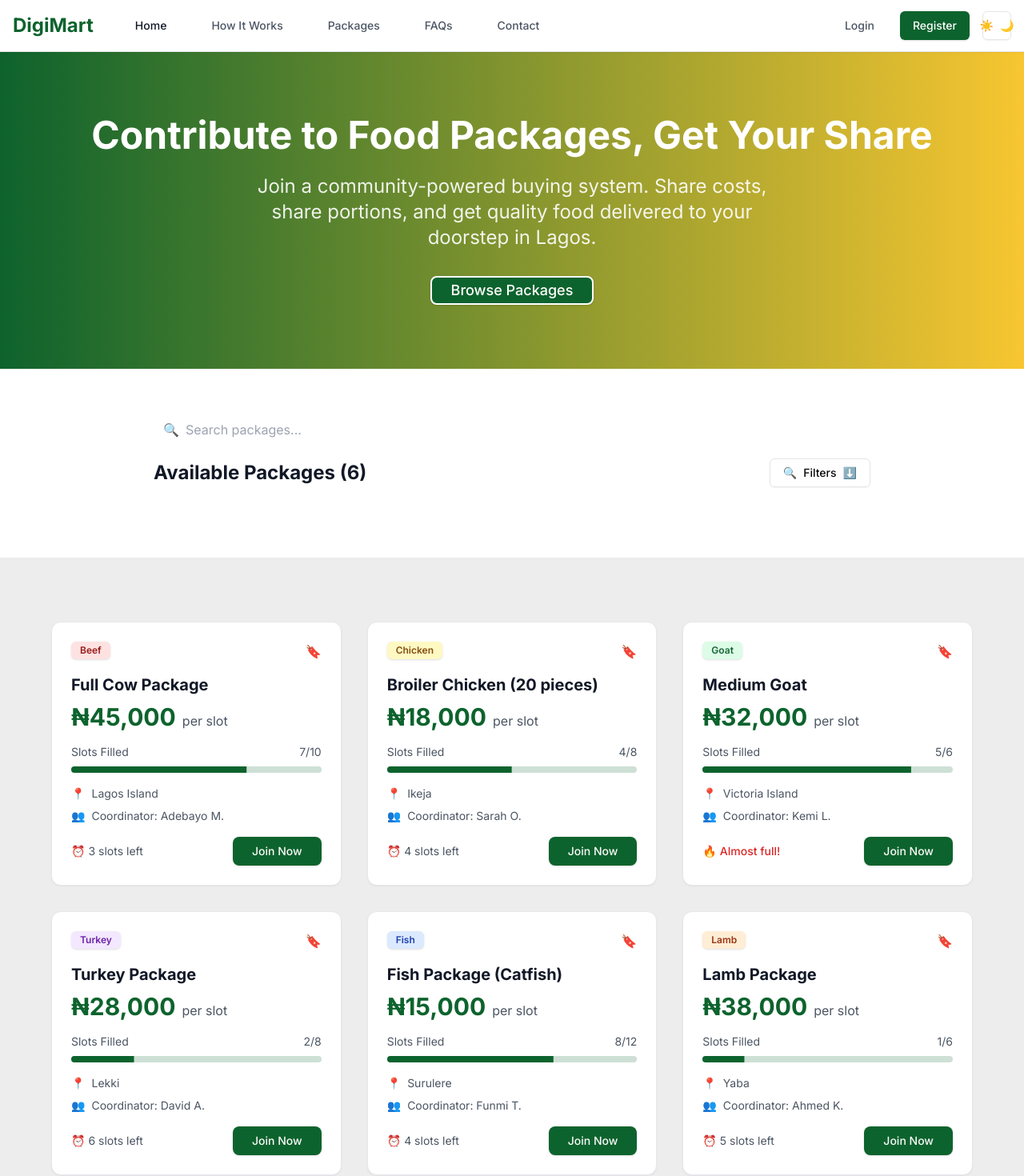
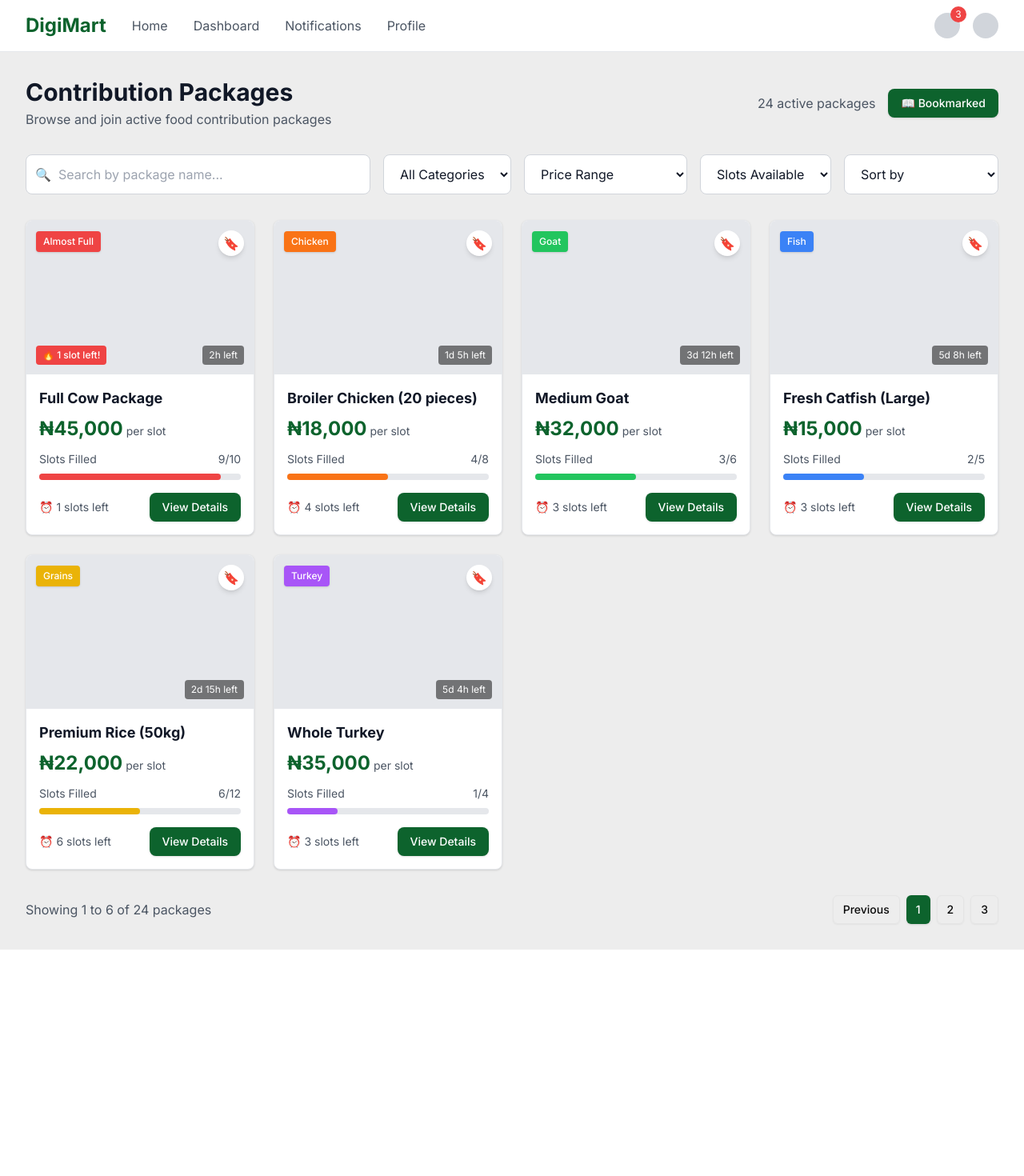
Before and after one commit to Kri8tivemike/DigiMart, a Next.js app: page /packages in a window 1280 px wide. Shown: the top 1470 px of the page at 80% size. After the commit the page ends 1187 px from the top, so only its background shows below. Built offline with nearby package versions, Linux system fonts and the light colour scheme.

Commit message:
Update packages page UI to match new design with improved header, filters, and card layout

```diff
--- a/src/app/packages/page.tsx
+++ b/src/app/packages/page.tsx
@@ -1,22 +1,17 @@
 'use client'
 
 import { useState } from 'react'
-import { PageTemplate, ContentSection } from '@/components/templates/page-template'
 import { Card } from '@/components/ui/card'
 import { Button } from '@/components/ui/button'
 import { Badge } from '@/components/ui/badge'
 import { Progress } from '@/components/ui/progress'
-// Temporarily using simple icon placeholders to avoid lucide-react issues
-const Clock = () => <span>⏰</span>
-const Users = () => <span>👥</span>
-const MapPin = () => <span>📍</span>
-const Filter = () => <span>🔍</span>
+
+// Temporary emoji placeholders for icons
 const Search = () => <span>🔍</span>
 const Bookmark = () => <span>🔖</span>
-const Flame = () => <span>🔥</span>
-const ChevronDown = () => <span>⬇️</span>
+const Clock = () => <span>⏰</span>
 
-// Mock data for packages
+// Mock data for packages matching the design
 const packages = [
   {
     id: 1,
@@ -24,14 +19,16 @@ const packages = [
     type: 'Beef',
     price: 45000,
     slotsTotal: 10,
-    slotsFilled: 7,
+    slotsFilled: 9,
     location: 'Lagos Island',
-    timeLeft: '3 days',
+    timeLeft: '2h left',
     isBookmarked: false,
-    isAlmostFull: false,
+    isAlmostFull: true,
     description: 'Premium quality beef from grass-fed cattle',
     coordinator: 'Adebayo M.',
-    deliveryDate: '2024-01-15'
+    deliveryDate: '2024-01-15',
+    image: '/api/placeholder/300/200',
+    tag: 'Almost Full'
   },
   {
     id: 2,
@@ -41,12 +38,14 @@ const packages = [
     slotsTotal: 8,
     slotsFilled: 4,
     location: 'Ikeja',
-    timeLeft: '5 days',
+    timeLeft: '1d 5h left',
     isBookmarked: true,
     isAlmostFull: false,
     description: 'Fresh broiler chickens, farm-raised',
     coordinator: 'Sarah O.',
-    deliveryDate: '2024-01-18'
+    deliveryDate: '2024-01-18',
+    image: '/api/placeholder/300/200',
+    tag: 'Chicken'
   },
   {
     id: 3,
@@ -54,203 +53,211 @@ const packages = [
     type: 'Goat',
     price: 32000,
     slotsTotal: 6,
-    slotsFilled: 5,
+    slotsFilled: 3,
     location: 'Victoria Island',
-    timeLeft: '1 day',
+    timeLeft: '3d 12h left',
     isBookmarked: true,
-    isAlmostFull: true,
+    isAlmostFull: false,
     description: 'Fresh goat meat, locally sourced',
     coordinator: 'Kemi L.',
-    deliveryDate: '2024-01-12'
+    deliveryDate: '2024-01-12',
+    image: '/api/placeholder/300/200',
+    tag: 'Goat'
   },
   {
     id: 4,
-    title: 'Turkey Package',
+    title: 'Fresh Catfish (Large)',
+    type: 'Fish',
+    price: 15000,
+    slotsTotal: 5,
+    slotsFilled: 2,
+    location: 'Surulere',
+    timeLeft: '5d 8h left',
+    isBookmarked: false,
+    isAlmostFull: false,
+    description: 'Fresh catfish from local farms',
+    coordinator: 'Funmi T.',
+    deliveryDate: '2024-01-16',
+    image: '/api/placeholder/300/200',
+    tag: 'Fish'
+  },
+  {
+    id: 5,
+    title: 'Premium Rice (50kg)',
+    type: 'Grains',
+    price: 22000,
+    slotsTotal: 12,
+    slotsFilled: 6,
+    location: 'Yaba',
+    timeLeft: '2d 15h left',
+    isBookmarked: false,
+    isAlmostFull: false,
+    description: 'Premium quality rice, locally sourced',
+    coordinator: 'Ahmed K.',
+    deliveryDate: '2024-01-19',
+    image: '/api/placeholder/300/200',
+    tag: 'Grains'
+  },
+  {
+    id: 6,
+    title: 'Whole Turkey',
     type: 'Turkey',
-    price: 28000,
-    slotsTotal: 8,
-    slotsFilled: 2,
+    price: 35000,
+    slotsTotal: 4,
+    slotsFilled: 1,
     location: 'Lekki',
-    timeLeft: '7 days',
+    timeLeft: '5d 4h left',
     isBookmarked: false,
     isAlmostFull: false,
     description: 'Premium turkey for special occasions',
     coordinator: 'David A.',
-    deliveryDate: '2024-01-20'
-  },
-  {
-    id: 5,
-    title: 'Fish Package (Catfish)',
-    type: 'Fish',
-    price: 15000,
-    slotsTotal: 12,
-    slotsFilled: 8,
-    location: 'Surulere',
-    timeLeft: '4 days',
-    isBookmarked: false,
-    isAlmostFull: false,
-    description: 'Fresh catfish from local farms',
-    coordinator: 'Funmi T.',
-    deliveryDate: '2024-01-16'
-  },
-  {
-    id: 6,
-    title: 'Lamb Package',
-    type: 'Lamb',
-    price: 38000,
-    slotsTotal: 6,
-    slotsFilled: 1,
-    location: 'Yaba',
-    timeLeft: '6 days',
-    isBookmarked: false,
-    isAlmostFull: false,
-    description: 'Tender lamb meat, premium quality',
-    coordinator: 'Ahmed K.',
-    deliveryDate: '2024-01-19'
+    deliveryDate: '2024-01-20',
+    image: '/api/placeholder/300/200',
+    tag: 'Turkey'
   }
 ]
 
 const typeColors = {
-  Beef: 'bg-red-100 text-red-800 dark:bg-red-900 dark:text-red-200',
-  Chicken: 'bg-yellow-100 text-yellow-800 dark:bg-yellow-900 dark:text-yellow-200',
-  Goat: 'bg-green-100 text-green-800 dark:bg-green-900 dark:text-green-200',
-  Turkey: 'bg-purple-100 text-purple-800 dark:bg-purple-900 dark:text-purple-200',
-  Fish: 'bg-blue-100 text-blue-800 dark:bg-blue-900 dark:text-blue-200',
-  Lamb: 'bg-orange-100 text-orange-800 dark:bg-orange-900 dark:text-orange-200'
+  Beef: 'bg-red-500 text-white',
+  Chicken: 'bg-orange-500 text-white',
+  Goat: 'bg-green-500 text-white',
+  Turkey: 'bg-purple-500 text-white',
+  Fish: 'bg-blue-500 text-white',
+  Grains: 'bg-yellow-500 text-white'
 }
 
 export default function PackagesPage() {
   const [searchTerm, setSearchTerm] = useState('')
-  const [selectedType, setSelectedType] = useState('All')
-  const [selectedLocation, setSelectedLocation] = useState('All')
-  const [showFilters, setShowFilters] = useState(false)
+  const [selectedCategory, setSelectedCategory] = useState('All Categories')
+  const [selectedPriceRange, setSelectedPriceRange] = useState('Price Range')
+  const [selectedSlots, setSelectedSlots] = useState('Slots Available')
+  const [selectedSort, setSelectedSort] = useState('Sort by')
 
   const filteredPackages = packages.filter(pkg => {
-    const matchesSearch = pkg.title.toLowerCase().includes(searchTerm.toLowerCase()) ||
-                         pkg.description.toLowerCase().includes(searchTerm.toLowerCase())
-    const matchesType = selectedType === 'All' || pkg.type === selectedType
-    const matchesLocation = selectedLocation === 'All' || pkg.location === selectedLocation
-
-    return matchesSearch && matchesType && matchesLocation
+    const matchesSearch = pkg.title.toLowerCase().includes(searchTerm.toLowerCase())
+    return matchesSearch
   })
 
   const toggleBookmark = (id: number) => {
-    // In a real app, this would update the backend
     console.log(`Toggle bookmark for package ${id}`)
   }
 
   return (
-    <PageTemplate>
-      {/* Hero Section */}
-      <section className="section-spacing-major bg-gradient-to-r from-primary to-secondary text-white">
-        <div className="container-section text-center">
-          <h1 className="text-responsive-xl font-bold mb-6">
-            Contribute to Food Packages, Get Your Share
-          </h1>
-          <p className="text-responsive-md mb-8 opacity-90 max-w-2xl mx-auto">
-            Join a community-powered buying system. Share costs, share portions, and get quality food delivered to your doorstep in Lagos.
-          </p>
-          <Button className="btn-outline text-lg px-8 py-4">
-            Browse Packages
+    <div className="min-h-screen bg-gray-50 dark:bg-dark">
+      {/* Header */}
+      <header className="bg-white dark:bg-darkCard border-b border-gray-200 dark:border-darkBorder">
+        <div className="max-w-7xl mx-auto px-4 sm:px-6 lg:px-8">
+          <div className="flex justify-between items-center h-16">
+            {/* Logo and Navigation */}
+            <div className="flex items-center space-x-8">
+              <h1 className="text-2xl font-bold text-primary">DigiMart</h1>
+              <nav className="hidden md:flex space-x-8">
+                <a href="/" className="text-gray-600 dark:text-gray-300 hover:text-primary">Home</a>
+                <a href="#" className="text-gray-600 dark:text-gray-300 hover:text-primary">Dashboard</a>
+                <a href="#" className="text-gray-600 dark:text-gray-300 hover:text-primary">Notifications</a>
+                <a href="#" className="text-gray-600 dark:text-gray-300 hover:text-primary">Profile</a>
+              </nav>
+            </div>
+
+            {/* User Actions */}
+            <div className="flex items-center space-x-4">
+              <div className="relative">
+                <span className="absolute -top-2 -right-2 bg-red-500 text-white text-xs rounded-full h-5 w-5 flex items-center justify-center">3</span>
+                <div className="w-8 h-8 bg-gray-300 rounded-full"></div>
+              </div>
+              <div className="w-8 h-8 bg-gray-300 rounded-full"></div>
+            </div>
+          </div>
+        </div>
+      </header>
+
+      {/* Main Content */}
+      <main className="max-w-7xl mx-auto px-4 sm:px-6 lg:px-8 py-8">
+        {/* Page Header */}
+        <div className="flex justify-between items-center mb-8">
+          <div>
+            <h1 className="text-3xl font-bold text-gray-900 dark:text-white">Contribution Packages</h1>
+            <p className="text-gray-600 dark:text-gray-300 mt-1">Browse and join active food contribution packages</p>
+          </div>
+          <div className="flex items-center space-x-4">
+            <span className="text-gray-600 dark:text-gray-300">24 active packages</span>
+            <Button className="bg-primary text-white px-4 py-2 rounded-lg">
+              📖 Bookmarked
             </Button>
           </div>
-      </section>
+        </div>
 
         {/* Search and Filters */}
-      <ContentSection variant="primary" spacing="minor">
-        <div className="max-w-4xl mx-auto">
-          {/* Search Bar */}
-          <div className="relative mb-6">
+        <div className="mb-8">
+          <div className="flex flex-col md:flex-row gap-4">
+            {/* Search */}
+            <div className="flex-1 relative">
               <div className="absolute left-3 top-1/2 transform -translate-y-1/2 text-gray-400">
                 <Search />
               </div>
               <input
                 type="text"
-              placeholder="Search packages..."
+                placeholder="Search by package name..."
                 value={searchTerm}
                 onChange={(e) => setSearchTerm(e.target.value)}
-              className="input-standard pl-10 w-full"
+                className="w-full pl-10 pr-4 py-3 border border-gray-300 dark:border-darkBorder rounded-lg bg-white dark:bg-darkCard text-gray-900 dark:text-white focus:ring-2 focus:ring-primary focus:border-transparent"
               />
             </div>
 
-          {/* Filter Toggle */}
-          <div className="flex justify-between items-center mb-6">
-            <h2 className="text-2xl font-bold text-heading">
-              Available Packages ({filteredPackages.length})
-            </h2>
-            <Button
-              variant="outline"
-              onClick={() => setShowFilters(!showFilters)}
-              className="flex items-center gap-2"
+            {/* Filters */}
+            <div className="flex gap-4">
+              <select
+                value={selectedCategory}
+                onChange={(e) => setSelectedCategory(e.target.value)}
+                className="px-4 py-3 border border-gray-300 dark:border-darkBorder rounded-lg bg-white dark:bg-darkCard text-gray-900 dark:text-white focus:ring-2 focus:ring-primary"
               >
-              <Filter />
-              Filters
-              <ChevronDown />
-            </Button>
-          </div>
+                <option>All Categories</option>
+                <option>Beef</option>
+                <option>Chicken</option>
+                <option>Fish</option>
+                <option>Grains</option>
+              </select>
 
-          {/* Filters */}
-          {showFilters && (
-            <div className="card-standard p-6 mb-8">
-              <div className="grid grid-cols-1 md:grid-cols-2 gap-6">
-                <div>
-                  <label className="label-standard">Package Type</label>
               <select
-                    value={selectedType}
-                    onChange={(e) => setSelectedType(e.target.value)}
-                    className="input-standard"
+                value={selectedPriceRange}
+                onChange={(e) => setSelectedPriceRange(e.target.value)}
+                className="px-4 py-3 border border-gray-300 dark:border-darkBorder rounded-lg bg-white dark:bg-darkCard text-gray-900 dark:text-white focus:ring-2 focus:ring-primary"
               >
-                    <option value="All">All Types</option>
-                    <option value="Beef">Beef</option>
-                    <option value="Chicken">Chicken</option>
-                    <option value="Goat">Goat</option>
-                    <option value="Turkey">Turkey</option>
-                    <option value="Fish">Fish</option>
-                    <option value="Lamb">Lamb</option>
+                <option>Price Range</option>
+                <option>Under ₦20,000</option>
+                <option>₦20,000 - ₦40,000</option>
+                <option>Above ₦40,000</option>
               </select>
-                </div>
-                <div>
-                  <label className="label-standard">Location</label>
+
               <select
-                    value={selectedLocation}
-                    onChange={(e) => setSelectedLocation(e.target.value)}
-                    className="input-standard"
+                value={selectedSlots}
+                onChange={(e) => setSelectedSlots(e.target.value)}
+                className="px-4 py-3 border border-gray-300 dark:border-darkBorder rounded-lg bg-white dark:bg-darkCard text-gray-900 dark:text-white focus:ring-2 focus:ring-primary"
               >
-                    <option value="All">All Locations</option>
-                    <option value="Lagos Island">Lagos Island</option>
-                    <option value="Ikeja">Ikeja</option>
-                    <option value="Victoria Island">Victoria Island</option>
-                    <option value="Lekki">Lekki</option>
-                    <option value="Surulere">Surulere</option>
-                    <option value="Yaba">Yaba</option>
+                <option>Slots Available</option>
+                <option>1-3 slots</option>
+                <option>4-6 slots</option>
+                <option>7+ slots</option>
+              </select>
+
+              <select
+                value={selectedSort}
+                onChange={(e) => setSelectedSort(e.target.value)}
+                className="px-4 py-3 border border-gray-300 dark:border-darkBorder rounded-lg bg-white dark:bg-darkCard text-gray-900 dark:text-white focus:ring-2 focus:ring-primary"
+              >
+                <option>Sort by</option>
+                <option>Price: Low to High</option>
+                <option>Price: High to Low</option>
+                <option>Most Popular</option>
+                <option>Ending Soon</option>
               </select>
             </div>
           </div>
         </div>
-          )}
-        </div>
-      </ContentSection>
 
         {/* Packages Grid */}
-      <ContentSection variant="secondary" spacing="major">
-        <div className="max-w-6xl mx-auto">
-          {filteredPackages.length === 0 ? (
-            <div className="text-center py-12">
-              <p className="text-body text-xl">No packages found matching your criteria.</p>
-              <Button
-                onClick={() => {
-                  setSearchTerm('')
-                  setSelectedType('All')
-                  setSelectedLocation('All')
-                }}
-                className="btn-primary mt-4"
-              >
-                Clear Filters
-              </Button>
-            </div>
-          ) : (
-            <div className="grid-products">
-              {filteredPackages.map((pkg) => (
+        <div className="grid grid-cols-1 md:grid-cols-2 lg:grid-cols-3 xl:grid-cols-4 gap-6 mb-8">
+          {filteredPackages.slice(0, 6).map((pkg) => (
             <PackageCard
               key={pkg.id}
               package={pkg}
@@ -258,10 +265,19 @@ export default function PackagesPage() {
             />
           ))}
         </div>
-          )}
+
+        {/* Pagination */}
+        <div className="flex justify-between items-center">
+          <p className="text-gray-600 dark:text-gray-300">Showing 1 to 6 of 24 packages</p>
+          <div className="flex space-x-2">
+            <Button variant="outline" className="px-3 py-2">Previous</Button>
+            <Button className="bg-primary text-white px-3 py-2">1</Button>
+            <Button variant="outline" className="px-3 py-2">2</Button>
+            <Button variant="outline" className="px-3 py-2">3</Button>
           </div>
-      </ContentSection>
-    </PageTemplate>
+        </div>
+      </main>
+    </div>
   )
 }
 
@@ -276,66 +292,72 @@ function PackageCard({ package: pkg, onToggleBookmark }: PackageCardProps) {
   const slotsLeft = pkg.slotsTotal - pkg.slotsFilled
 
   return (
-    <Card className="card-interactive">
-      <div className="p-6">
-        {/* Header */}
-        <div className="flex justify-between items-start mb-4">
-          <Badge className={typeColors[pkg.type as keyof typeof typeColors]}>
-            {pkg.type}
+    <Card className="bg-white dark:bg-darkCard border border-gray-200 dark:border-darkBorder rounded-lg overflow-hidden hover:shadow-lg transition-shadow">
+      {/* Image */}
+      <div className="relative h-48 bg-gray-200 dark:bg-gray-700">
+        <div className="absolute top-3 left-3">
+          <Badge className={`${typeColors[pkg.type as keyof typeof typeColors]} px-2 py-1 text-xs font-medium rounded`}>
+            {pkg.tag}
           </Badge>
+        </div>
         <button
           onClick={() => onToggleBookmark(pkg.id)}
-            className="text-gray-400 hover:text-red-600 transition-colors"
+          className="absolute top-3 right-3 w-8 h-8 bg-white dark:bg-darkCard rounded-full flex items-center justify-center shadow-md hover:shadow-lg transition-shadow"
         >
           <Bookmark />
         </button>
+        {pkg.isAlmostFull && (
+          <div className="absolute bottom-3 left-3">
+            <span className="bg-red-500 text-white px-2 py-1 text-xs font-medium rounded flex items-center">
+              🔥 1 slot left!
+            </span>
+          </div>
+        )}
+        <div className="absolute bottom-3 right-3 text-white text-xs bg-black bg-opacity-50 px-2 py-1 rounded">
+          {pkg.timeLeft}
+        </div>
       </div>
 
+      {/* Content */}
+      <div className="p-4">
         {/* Title and Price */}
-        <h3 className="text-xl font-bold text-heading mb-2">
+        <h3 className="text-lg font-bold text-gray-900 dark:text-white mb-2">
           {pkg.title}
         </h3>
-        <div className="text-3xl font-bold text-primary mb-4">
+        <div className="text-2xl font-bold text-primary mb-3">
           ₦{pkg.price.toLocaleString()}
-          <span className="text-base font-normal text-body ml-2">per slot</span>
+          <span className="text-sm font-normal text-gray-600 dark:text-gray-400 ml-1">per slot</span>
         </div>
 
         {/* Progress */}
         <div className="mb-4">
-          <div className="flex justify-between text-sm text-body mb-2">
+          <div className="flex justify-between text-sm text-gray-600 dark:text-gray-400 mb-2">
             <span>Slots Filled</span>
             <span>{pkg.slotsFilled}/{pkg.slotsTotal}</span>
           </div>
-          <Progress value={progressPercentage} className="h-2" />
-        </div>
-
-        {/* Details */}
-        <div className="space-y-2 mb-4">
-          <div className="flex items-center text-sm text-body">
-            <span className="mr-2"><MapPin /></span>
-            {pkg.location}
-          </div>
-          <div className="flex items-center text-sm text-body">
-            <span className="mr-2"><Users /></span>
-            Coordinator: {pkg.coordinator}
+          <div className="w-full bg-gray-200 dark:bg-gray-700 rounded-full h-2">
+            <div
+              className={`h-2 rounded-full ${
+                pkg.type === 'Beef' ? 'bg-red-500' :
+                pkg.type === 'Chicken' ? 'bg-orange-500' :
+                pkg.type === 'Goat' ? 'bg-green-500' :
+                pkg.type === 'Fish' ? 'bg-blue-500' :
+                pkg.type === 'Grains' ? 'bg-yellow-500' :
+                'bg-purple-500'
+              }`}
+              style={{ width: `${progressPercentage}%` }}
+            ></div>
           </div>
         </div>
 
         {/* Footer */}
         <div className="flex items-center justify-between">
-          {pkg.isAlmostFull ? (
-            <span className="text-sm text-red-600 font-medium flex items-center">
-              <span className="mr-1"><Flame /></span>
-              Almost full!
+          <span className="text-sm text-gray-600 dark:text-gray-400 flex items-center">
+            <Clock />
+            <span className="ml-1">{slotsLeft} slots left</span>
           </span>
-          ) : (
-            <span className="text-sm text-body flex items-center">
-              <span className="mr-1"><Clock /></span>
-              {slotsLeft} slots left
-            </span>
-          )}
-          <Button className="btn-primary">
-            Join Now
+          <Button className="bg-primary text-white px-4 py-2 rounded-lg text-sm font-medium hover:bg-green-700 transition-colors">
+            View Details
           </Button>
         </div>
       </div>
```
Lines whose indentation alone changed are shown as unchanged.
